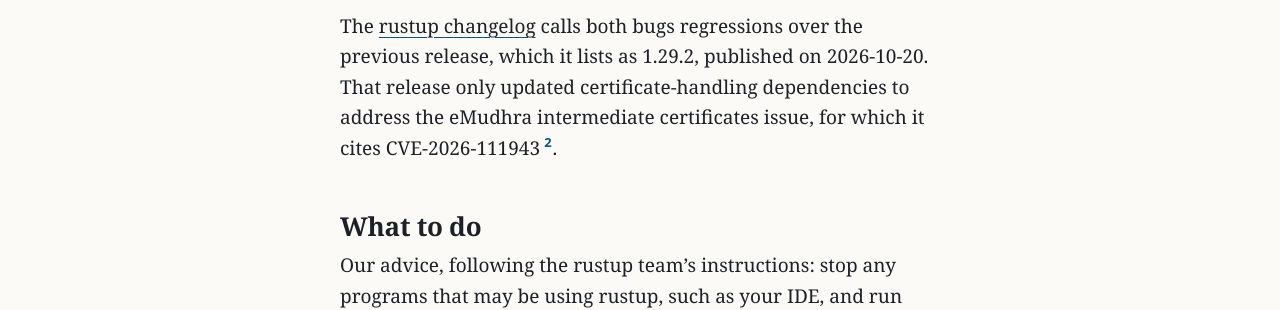
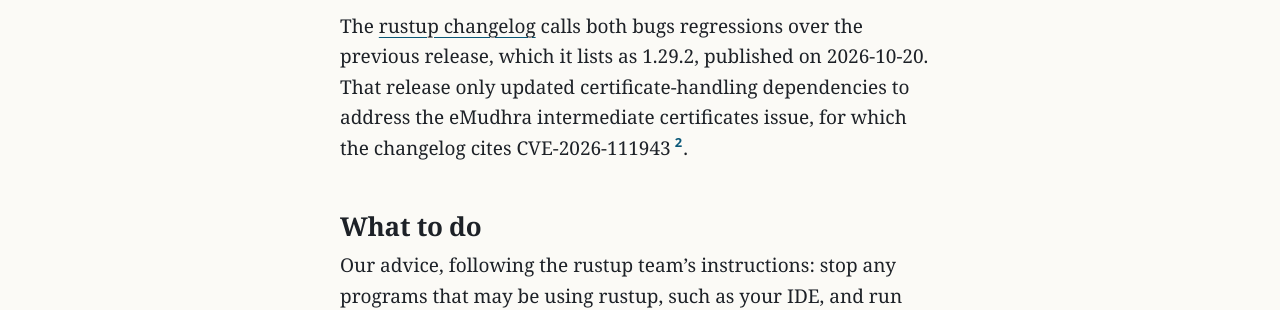
Before and after one commit to northwind-press/northwind-press.github.io, a Jekyll site: the page built from _posts/2026-11-04-rustup-1-29-3.md, in a window 1280 px wide. Shown: the part 815-1125 px from the top of the page. Built offline with Jekyll 4.4.1, drawn with Linux system fonts in a browser that asks for light colours.

Commit message:
Copy: name the changelog (the nearest 'it' was the release)
Co-Authored-By: Claude Opus 5.5 <noreply@anthropic.com>

```diff
--- a/_posts/2026-11-04-rustup-1-29-3.md
+++ b/_posts/2026-11-04-rustup-1-29-3.md
@@ -22,7 +22,7 @@ The rustup team released [rustup 1.29.3](https://blog.rust-lang.org/2026/11/03/R
 
 ## Which release broke it
 
-The [rustup changelog](https://github.com/rust-lang/rustup/blob/stable/CHANGELOG.md) calls both bugs regressions over the previous release, which it lists as 1.29.2, published on 2026-10-20. That release only updated certificate-handling dependencies to address the eMudhra intermediate certificates issue, for which it cites CVE-2026-111943{% include cite.html n=2 %}.
+The [rustup changelog](https://github.com/rust-lang/rustup/blob/stable/CHANGELOG.md) calls both bugs regressions over the previous release, which it lists as 1.29.2, published on 2026-10-20. That release only updated certificate-handling dependencies to address the eMudhra intermediate certificates issue, for which the changelog cites CVE-2026-111943{% include cite.html n=2 %}.
 
 ## What to do
 
```
